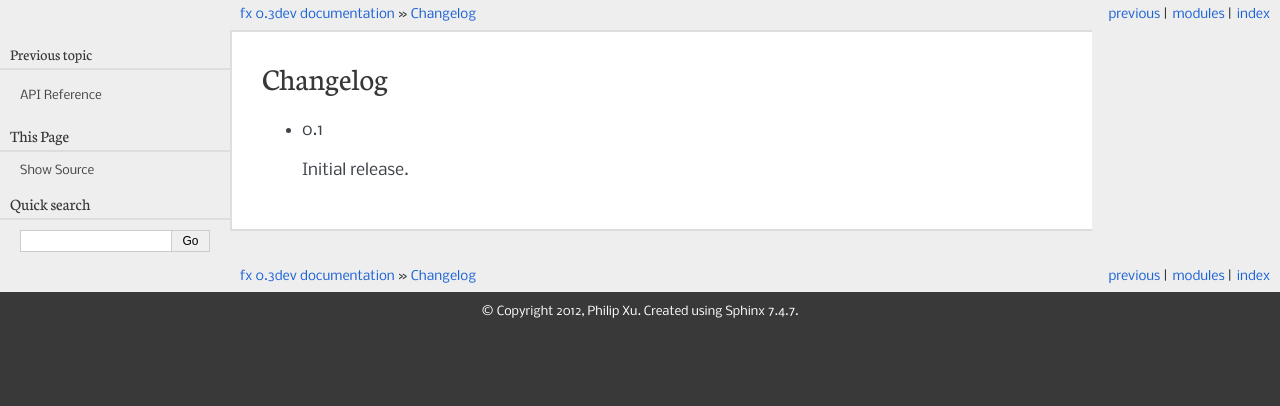
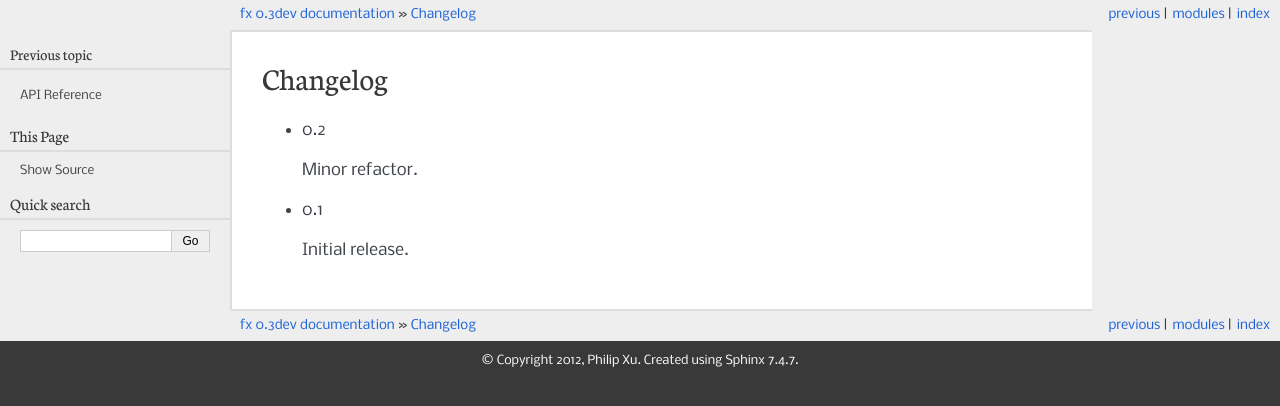
Before and after one commit to pyx/fx, a Sphinx documentation site: the page built from docs/changelog.rst, in a window 1280 px wide. Shown: the top 406 px of the page. Built offline with Sphinx 7.4.7, drawn with Linux system fonts in a browser that asks for light colours.

Commit message:
Added entry in changelog.

```diff
--- a/docs/changelog.rst
+++ b/docs/changelog.rst
@@ -2,6 +2,10 @@
 Changelog
 =========
 
+- 0.2
+
+  Minor refactor.
+
 - 0.1
 
   Initial release.
```
